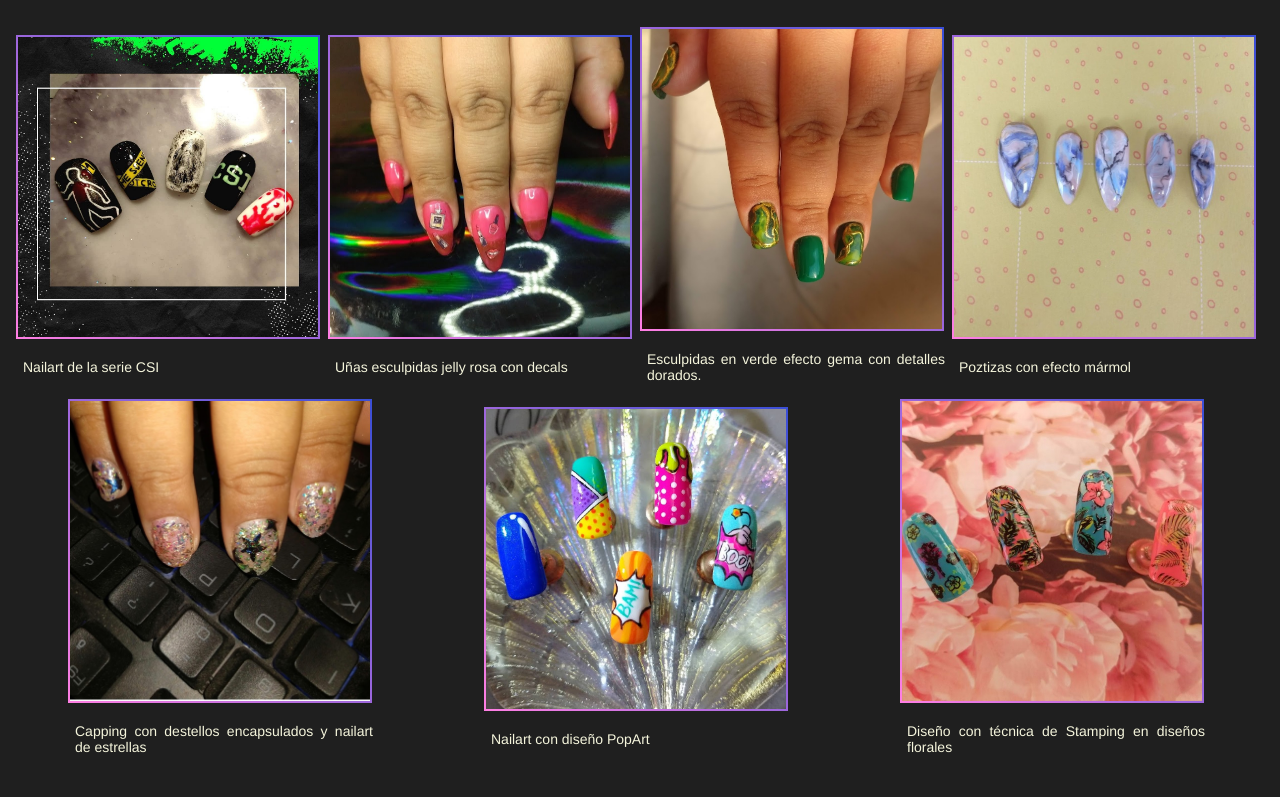
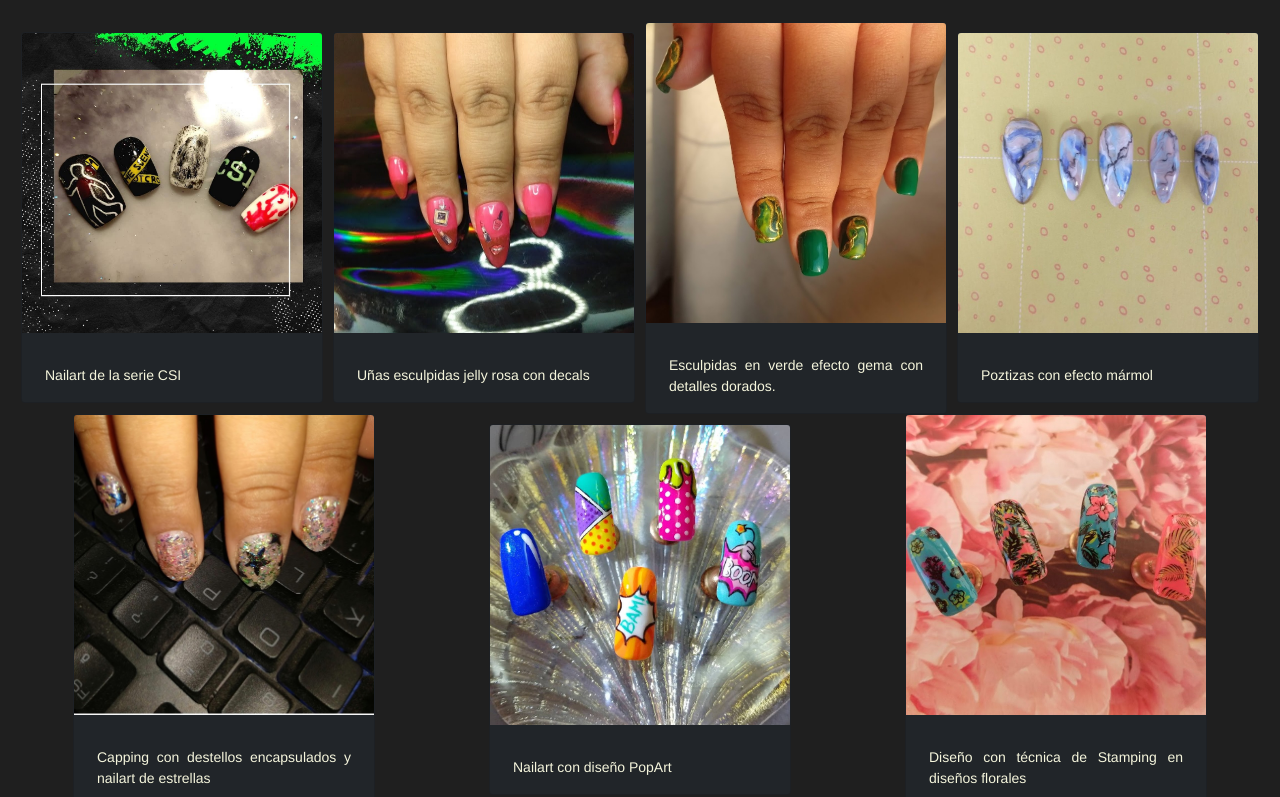
Before and after one commit to nancyargentina/NailArtistSite_MartinezNancy, a plain HTML site: page Pages/galeria.html in a window 1280 px wide. Shown: the part 307-1104 px from the top of the page. Drawn offline with nearby package versions, Linux system fonts and the light colour scheme; a web font is replaced by a local one.

Commit message:
desafio12 aplicando Bootstrap

```diff
--- a/Pages/galeria.html
+++ b/Pages/galeria.html
@@ -8,6 +8,7 @@
     <link rel="preconnect" href="https://fonts.googleapis.com">
     <link rel="preconnect" href="https://fonts.gstatic.com" crossorigin>
     <link href="https://fonts.googleapis.com/css2?family=Bebas+Neue&family=Allison&family=Yellowtail&family=Roboto:wght@200;300;700&display=swap" rel="stylesheet">
+    <link href="https://cdn.jsdelivr.net/npm/bootstrap@5.1.1/dist/css/bootstrap.min.css" rel="stylesheet" integrity="sha384-F3w7mX95PdgyTmZZMECAngseQB83DfGTowi0iMjiWaeVhAn4FJkqJByhZMI3AhiU" crossorigin="anonymous">
     <link rel="stylesheet" href="../css/estilos.css">
 </head>
 <body>
@@ -31,34 +32,48 @@
             <h2 class="encabezado__titulo">Galería</h2>
         </div>
         <section>
-            <div class="seccionGaleria">
-                <img class="seccion__imagen--medidas300 seccion__imagen--bordecolor" src="../images/foto1.jpg" alt="postizas con nailart de CSI">
-                <p>Nailart de la serie CSI</p>
+            <div class="card seccionGaleria bg-dark">
+                <img class="card-img-top seccion__imagen--medidas300" src="../images/foto1.jpg" alt="postizas con nailart de CSI">
+                <div class="card-body">
+                    <p class="card-text">Nailart de la serie CSI</p>
+                </div>
             </div>
-            <div class="seccionGaleria">
-                <img class="seccion__imagen--medidas300 seccion__imagen--bordecolor" src="../images/foto02.jpg"alt="uñas jelly con decals">
-                <p>Uñas esculpidas jelly rosa con decals</p>
+            <div class="card seccionGaleria bg-dark">
+                <img class="card-img-top seccion__imagen--medidas300" src="../images/foto02.jpg"alt="uñas jelly con decals">
+                <div class="card-body">
+                    <p class="card-text">Uñas esculpidas jelly rosa con decals</p>
+                </div>
             </div>
-            <div class="seccionGaleria">
-                <img class="seccion__imagen--medidas300 seccion__imagen--bordecolor" src="../images/foto08.jpg"alt="uñas verdes gemas con dorado">
-                <p>Esculpidas en verde efecto gema con detalles dorados.</p>
+            <div class="card seccionGaleria bg-dark">
+                <img class="card-img-top seccion__imagen--medidas300" src="../images/foto08.jpg"alt="uñas verdes gemas con dorado">
+                <div class="card-body">
+                    <p class="card-text text-wrap">Esculpidas en verde efecto gema con detalles dorados.</p>
+                </div>
             </div>
-            <div class="seccionGaleria">
-                <img class="seccion__imagen--medidas300 seccion__imagen--bordecolor" src="../images/foto09.jpg" alt="uñas efecto mármol">
-                <p>Poztizas con efecto mármol</p>
+            <div class="card seccionGaleria bg-dark">
+                <img class="card-img-top seccion__imagen--medidas300 " src="../images/foto09.jpg" alt="uñas efecto mármol">
+                <div class="card-body">
+                    <p class="card-text">Poztizas con efecto mármol</p>
+                </div>
             </div>
-            <div class="seccionGaleria">
-                <img class="seccion__imagen--medidas300 seccion__imagen--bordecolor" src="../images/foto10.jpeg" alt="encapsulado y estrellas">
-                <p>Capping con destellos encapsulados y nailart de estrellas</p>
+            <div class="card seccionGaleria bg-dark">
+                <img class="card-img-top seccion__imagen--medidas300" src="../images/foto10.jpeg" alt="encapsulado y estrellas">
+                <div class="card-body">
+                    <p class="card-text">Capping con destellos encapsulados y nailart de estrellas</p>
+                </div>
             </div>
-            <div class="seccionGaleria">
-                <img class="seccion__imagen--medidas300 seccion__imagen--bordecolor" src="../images/popart.jpg" alt="nailart popArt">
-                <p>Nailart con diseño PopArt</p>
+            <div class="card seccionGaleria bg-dark">
+                <img class="card-img-top seccion__imagen--medidas300" src="../images/popart.jpg" alt="nailart popArt">
+                <div class="card-body">
+                    <p class="card-text">Nailart con diseño PopArt</p>
+                </div>
             </div>
-            <div class="seccionGaleria">
-                <img class="seccion__imagen--medidas300 seccion__imagen--bordecolor" src="../images/stamping.jpg" alt="estamping floreado">
-                <p>Diseño con técnica de Stamping en diseños florales</p>
-            </div>
+            <div class="card seccionGaleria bg-dark">
+                <img src="../images/stamping.jpg" class="card-img-top seccion__imagen--medidas300" alt="estamping floreado">
+                <div class="card-body">
+                  <p class="card-text">Diseño con técnica de Stamping en diseños florales</p>
+                </div>
+              </div>
         </section>
     </main>
     <footer  class="headerYFooter pie">
--- a/css/estilos.css
+++ b/css/estilos.css
@@ -119,7 +119,9 @@ a:hover{
 .moduloContacto{
   position: relative;
   display: inline-block;
-  width: 200px;
+ border-color:white;
+ border:1px;
+ /* max-width: 300px; */
 }
 .boton{
   font-family: 'Roboto', sans-serif;
@@ -127,7 +129,6 @@ a:hover{
   border-width: medium;
   background-color:#7157ce;
   color:beige;
-  border-radius: 5px;
 }
 .boton:active{
   background-color:rgb(255, 127, 227) ;
@@ -136,7 +137,7 @@ a:hover{
 .seccionGaleria{
   display: inline-block;
   width: 25%;
-  min-width:300px;
+  width:302px;
 }
 .pie{
   font-size: small;
```
Also changed, not shown: Pages/contacto.html (+73 -25 lines).
